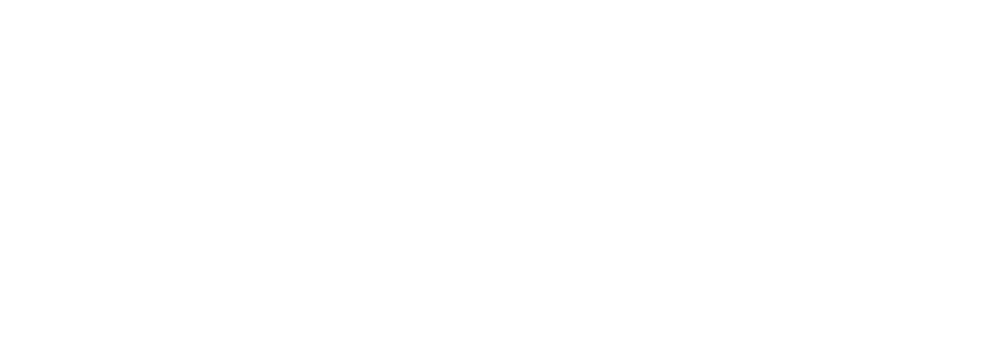
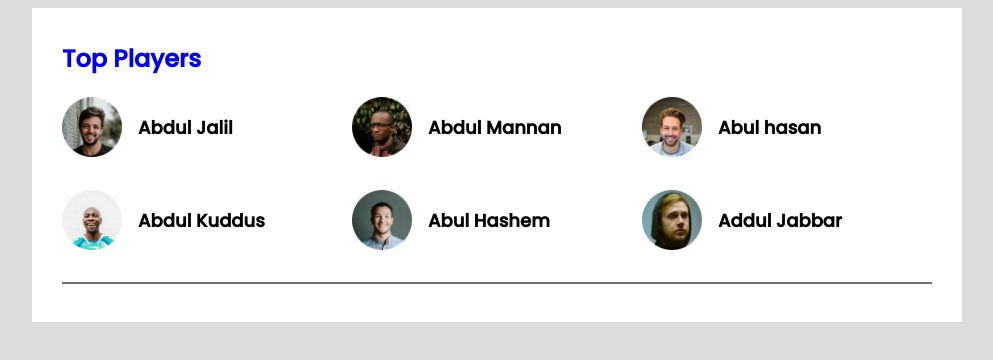
Before and after one commit to MasukBD/leader-board-css3, a plain HTML site: page index.html in a window 1280 px wide. Shown: the whole page, without its empty margins (143-1136 px from the left). Drawn offline with Linux system fonts and the light colour scheme.

Commit message:
first section

```diff
--- a/index.html
+++ b/index.html
@@ -8,6 +8,47 @@
     <title>Leader Board</title>
     <link rel="stylesheet" href="styles/style.css">
 </head>
+<!-- header start -->
+<header>
+
+</header>
+<!-- header end -->
+<main>
+    <!-- top player and top blogs -->
+    <section class="container">
+        <div class="top-players">
+            <h2 class="section-title">Top Players</h2>
+            <div class="players">
+                <!-- .player*6>img[src="images/players/player-$.png"]+h3{Top Player-$} shortcat -->
+                <div class="player">
+                    <img src="images/players/player-1.png" alt="">
+                    <h3 class="player-name">Abdul Jalil</h3>
+                </div>
+                <div class="player">
+                    <img src="images/players/player-2.png" alt="">
+                    <h3 class="player-name">Abdul Mannan</h3>
+                </div>
+                <div class="player">
+                    <img src="images/players/player-3.png" alt="">
+                    <h3 class="player-name">Abul hasan</h3>
+                </div>
+                <div class="player">
+                    <img src="images/players/player-4.png" alt="">
+                    <h3 class="player-name">Abdul Kuddus</h3>
+                </div>
+                <div class="player">
+                    <img src="images/players/player-5.png" alt="">
+                    <h3 class="player-name">Abul Hashem</h3>
+                </div>
+                <div class="player">
+                    <img src="images/players/player-6.png" alt="">
+                    <h3 class="player-name">Addul Jabbar</h3>
+                </div>
+            </div>
+        </div>
+        <hr>
+    </section>
+</main>
 
 <body>
 
--- a/styles/style.css
+++ b/styles/style.css
@@ -0,0 +1,49 @@
+/* fonts */
+@import url('https://fonts.googleapis.com/css2?family=Poppins:wght@500&display=swap');
+
+/* common style  */
+body{
+    font-family: 'Poppins', sans-serif;
+    background-color: gainsboro;
+}
+main{
+    display: flex;
+    justify-content: center;
+}
+.container{
+    background-color: white;
+    width: 870px;
+    padding: 30px;
+
+}
+/* top players style */
+.players{
+    display: grid;
+    grid-template-columns: repeat(3, 1fr);
+    grid-row-gap: 30px;
+
+}
+.section-title{
+    color: blue;
+    font-size: 24px;
+    margin-top: 3px;
+}
+.player{
+    display: flex;
+    align-items: center;
+
+}
+.player img{
+width: 60px;
+height: 60px;
+}
+.player-name{
+    margin-left: 16px;
+    font-size: 18px;
+}
+.top-players{
+    margin-bottom: 30px;
+}
+hr{
+    border: 1px solid rgb(110, 110, 110);
+}
```
